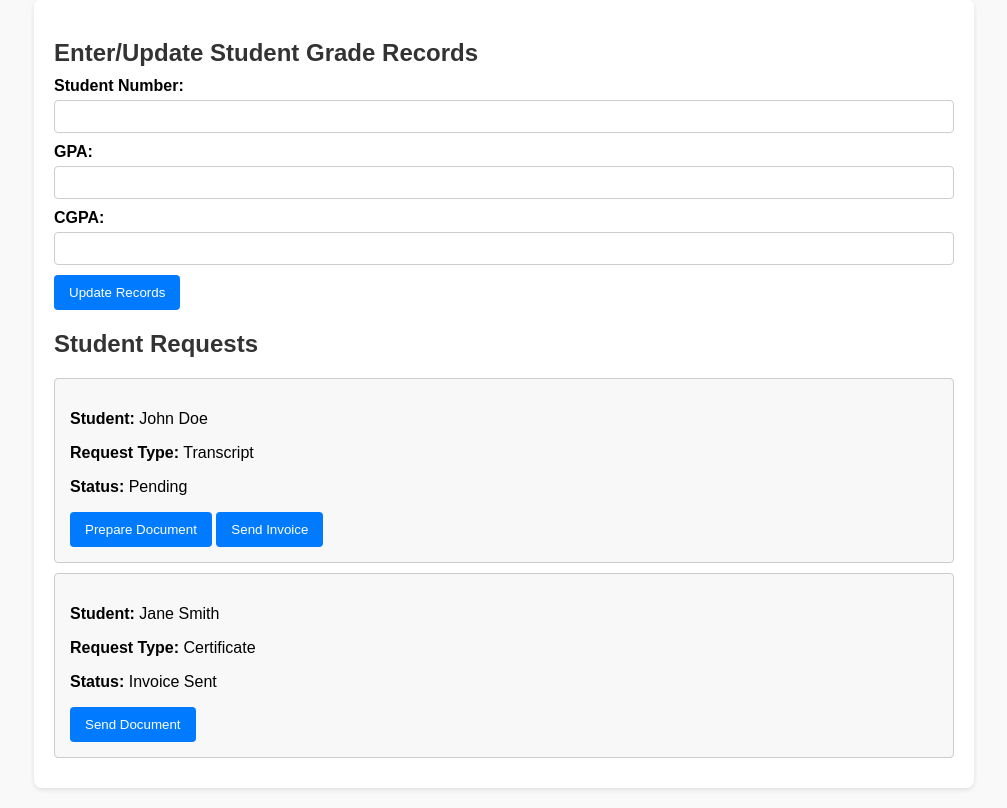
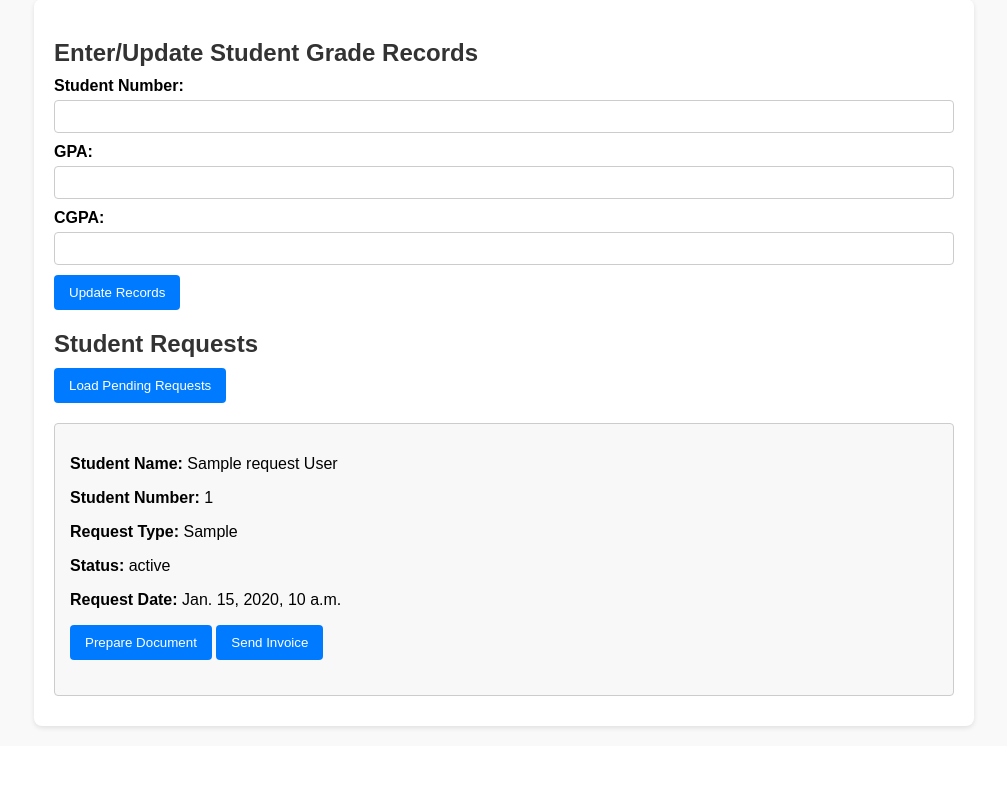
Before and after one commit to abayalii/Sec_StdPortal_RSA_DES, a Django app: template osds/osds_app/templates/staff.html in a window 1280 px wide. Shown: the part 121-929 px from the top of the page, without its empty margins (136-1143 px from the left). After the commit the page ends 851 px from the top, so only its background shows below. Run offline with Django 5.2, Linux system fonts and the light colour scheme; the template is opened without the code that fills it: most values are stand-ins (such as "Sample title", 1, 10 or a date in 2020).

Commit message:
request document and pending requests

```diff
--- a/osds/osds_app/admin.py
+++ b/osds/osds_app/admin.py
@@ -3,4 +3,5 @@ from django.contrib import admin
 from .models import *
 
 admin.site.register(Users)
+admin.site.register(Documents)
 # Register your models here.
--- a/osds/osds_app/models.py
+++ b/osds/osds_app/models.py
@@ -22,7 +22,7 @@ class Users(models.Model):
 class Documents(models.Model):
 
     student = models.ForeignKey(Users, on_delete=models.CASCADE)
-    document_type = models.CharField(max_length=30)
+    document_type = models.CharField(max_length=30,default='transcript')
     request_date = models.DateTimeField(auto_now_add=True)
     status = models.CharField(max_length=30, default='Pending')
     gpa_list = models.JSONField(null=True, blank=True)  # Store GPA values as a JSON array
--- a/osds/osds_app/templates/staff.html
+++ b/osds/osds_app/templates/staff.html
@@ -88,22 +88,37 @@
         </form>
 
         <h2>Student Requests</h2>
+        <form method="GET" action="{% url 'pending_requests' %}" style="margin-bottom: 20px;">
+            <button type="submit">Load Pending Requests</button>
+        </form>
         <div class="requests">
-            <div class="request">
-                <p><strong>Student:</strong> John Doe</p>
-                <p><strong>Request Type:</strong> Transcript</p>
-                <p><strong>Status:</strong> Pending</p>
-                <button>Prepare Document</button>
-                <button>Send Invoice</button>
-            </div>
+            {% if requests %}
+                {% for request in requests %}
+                    <div class="request">
+                        <form id="pending_requests" method="POST" action="{%url 'pending_requests' %}">
+                            {% csrf_token %}
+                            <p><strong>Student Name:</strong> {{ request.student_name }} {{ request.student_surname }}</p>
+                            <p><strong>Student Number:</strong> {{ request.student_number }}</p>
+                            <p><strong>Request Type:</strong> {{ request.document_type }}</p>
+                            <p><strong>Status:</strong> {{ request.status }}</p>
+                            <p><strong>Request Date:</strong> {{ request.request_date }}</p>
+                        <!-- <input type="hidden" name="des_key" value="{{ request.session.des_key }}">-->
+                            <input type="hidden" name="request_id" value="{{ request.id }}">
+                            <button type="submit" name="action" value="prepare">Prepare Document</button>
+                            <button type="submit" name="action" value="invoice">Send Invoice</button>
+                        </form>
+                    </div>
+                {% endfor %}
+            {% else %}
+                <p>No pending requests at the moment.</p>
+            {% endif %}
+            {% if error %}
+                <div class="error" style="color: red; margin-top: 10px;">
+                    {{ error }}
+                </div>
+            {% endif %}
+        </div>
 
-            <div class="request">
-                <p><strong>Student:</strong> Jane Smith</p>
-                <p><strong>Request Type:</strong> Certificate</p>
-                <p><strong>Status:</strong> Invoice Sent</p>
-                <button>Send Document</button>
-            </div>
-        </div>
     </div>
 </body>
 </html>
--- a/osds/osds_app/templates/student.html
+++ b/osds/osds_app/templates/student.html
@@ -74,12 +74,15 @@
     </header>
     <div class="container">
         <h2>Request a Document</h2>
-        <form id="request-document">
+        <form id="request-document" method="POST" action="{%url 'request_document'%}">
+            {% csrf_token %}
             <label for="document-type">Document Type:</label>
             <select id="document-type" name="document-type" required>
                 <option value="transcript">Transcript</option>
                 <option value="certificate">Student Certificate</option>
             </select>
+
+            <input type="hidden" name="des_key" value="{{ request.session.des_key }}">
 
             <button type="submit">Request Document</button>
         </form>
@@ -92,6 +95,7 @@
                 <p><strong>Status:</strong> Pending Payment</p>
                 <label for="receipt-upload">Upload Payment Receipt:</label>
                 <input type="file" id="receipt-upload" name="receipt-upload" accept="image/*" required>
+                <input type="hidden" name="des_key" value="{{ request.session.des_key }}">
                 <button>Submit Receipt</button>
             </div>
         </div>
--- a/osds/osds_app/urls.py
+++ b/osds/osds_app/urls.py
@@ -7,7 +7,9 @@ urlpatterns = [
     path('users/add-staff/', views.add_staff, name='add_staff'),
     path('users/add-student/', views.add_student, name='add_student'),
     path("users/student/",views.student,name="student"),
+    path('users/request-document',views.request_document,name="request_document"),
     path("users/staff/",views.staff,name="staff"),
+    path("users/pending-requests",views.pending_requests,name="pending_requests"),
     path("users/logout/",views.logout,name="logout")
 
 ]
```
Also changed, not shown: osds/osds_app/views.py (+86 -2 lines), osds/db.sqlite3.
